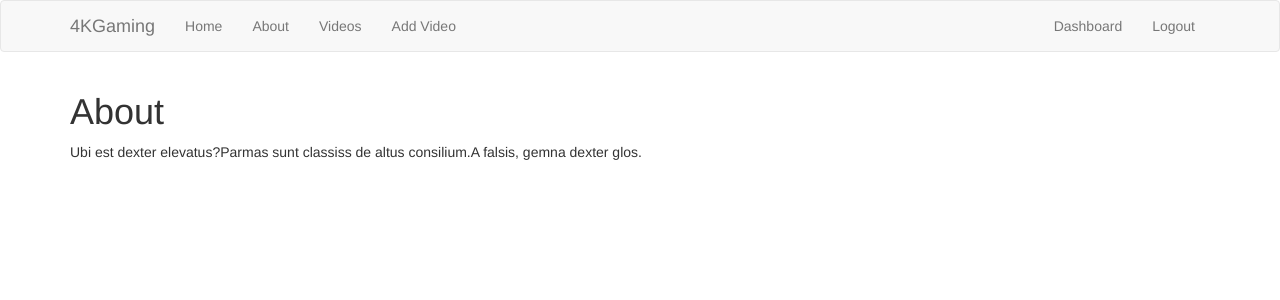
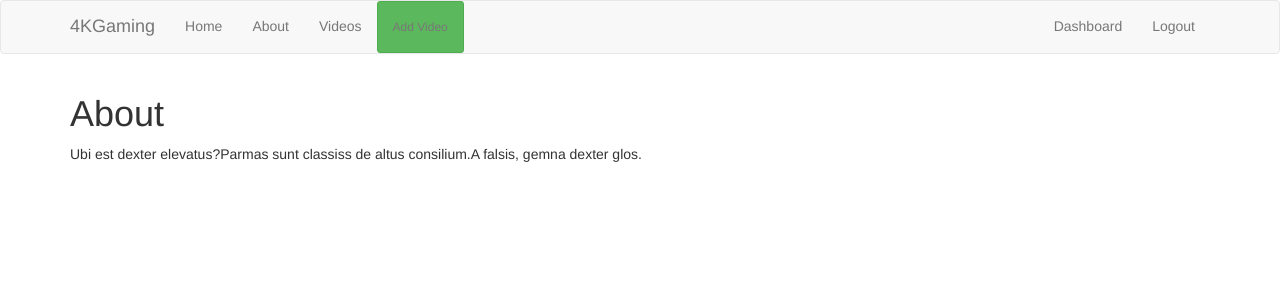
Before and after one commit to alaturqua/my_flask_app, a Flask app: page /about in a window 1280 px wide. Shown: the top 300 px of the page. Run offline with Flask 2, Linux system fonts and the light colour scheme; the visitor is signed in with stand-in values (Sample User, id 1); some libraries are stand-ins or nearby versions.

Commit message:
integrate docker

```diff
--- a/templates/includes/_navbar.html
+++ b/templates/includes/_navbar.html
@@ -15,7 +15,7 @@
                 <li><a href="/about">About</a></li>
                 <li><a href="/videos">Videos</a></li>
                 {% if session.logged_in %}
-                <li><a href="/add_video">Add Video</a></li>
+                <li><a href="/add_video" class="btn btn-success btn-sm">Add Video</a></li>
                 {% endif %}
 
             </ul>
```
